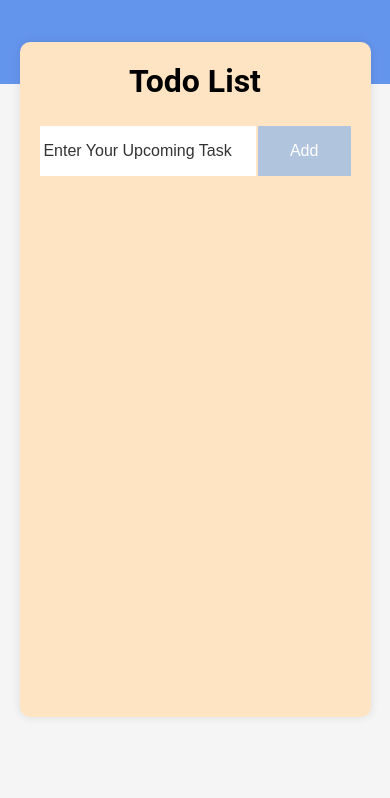
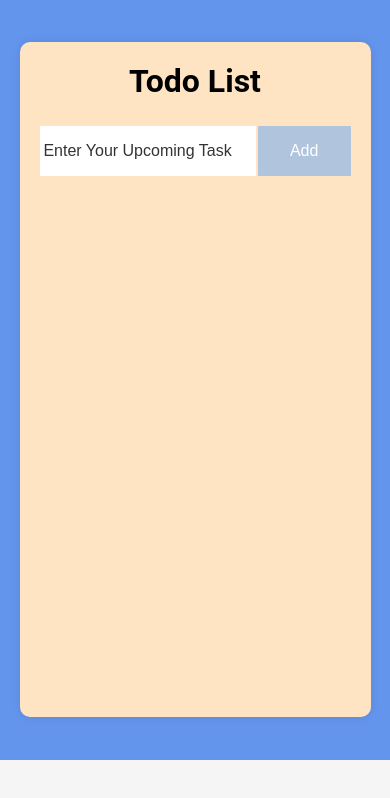
Before and after one commit to sahaMainak70/todo-app, a React (Vite) app: page / in a window 390 px wide. Shown: the top 798 px of the page. Built offline with nearby package versions, Linux system fonts and the light colour scheme.

Commit message:
chore: Adjust container height for responsive design

```diff
--- a/src/App.css
+++ b/src/App.css
@@ -229,7 +229,7 @@ input[type="checkbox"]:checked + label {
 @media screen and (max-width: 768px) {
   .container {
     padding-top: 5vh;
-    height: 10vh;
+    height: 90vh;
   }
 
   .todo-div {
```
